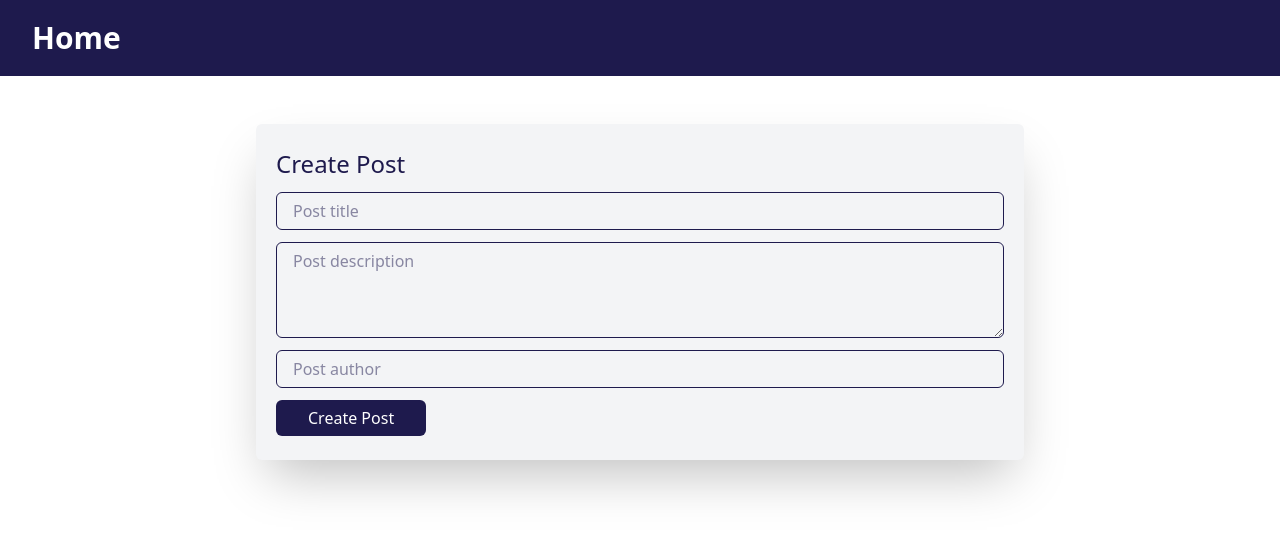
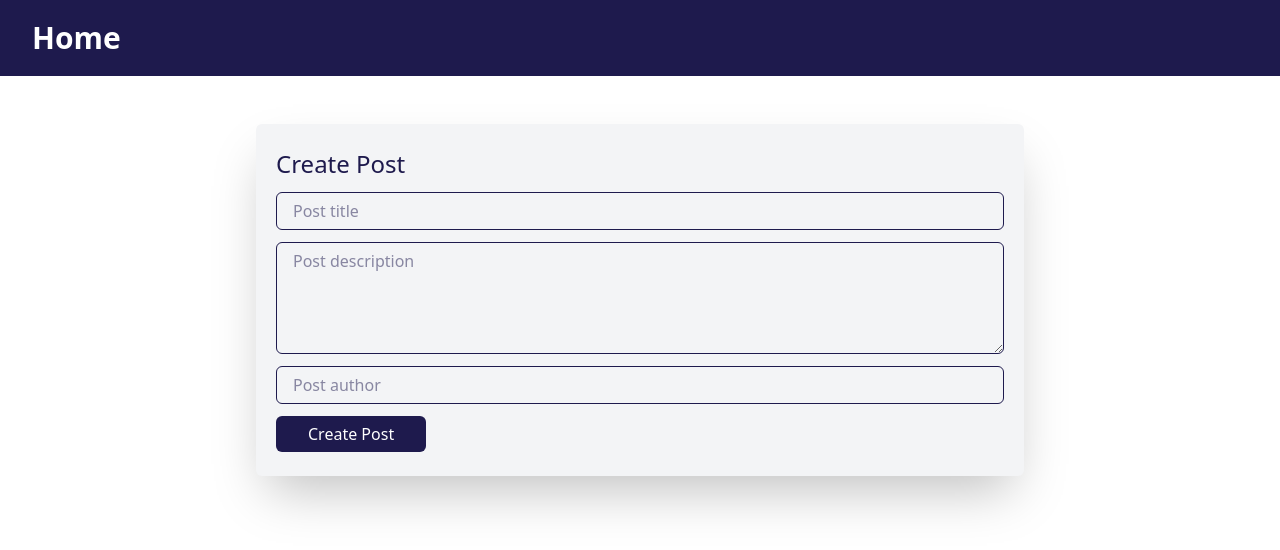
Before and after one commit to Grinch3214/blog-api-without-bd, a Vue app in the folder frontend/: page /new-post in a window 1280 px wide. Shown: the top 550 px of the page. Built offline with nearby package versions, Linux system fonts and the light colour scheme.

Commit message:
Update h for textarea

```diff
--- a/frontend/src/components/FormPost.vue
+++ b/frontend/src/components/FormPost.vue
@@ -14,7 +14,7 @@
     <textarea
       v-model="formData.content"
       name="description"
-      class="basic-input min-h-24"
+      class="basic-input min-h-28"
       placeholder="Post description"
     />
 
```
